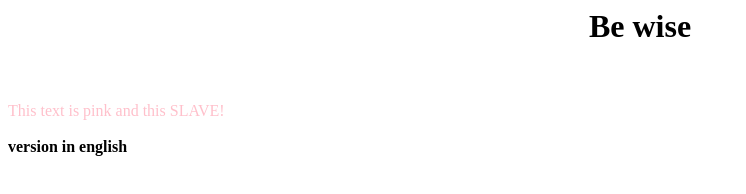
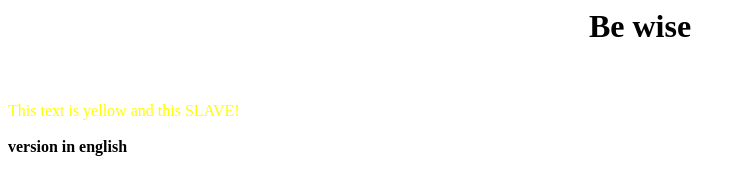
Before and after one commit to marinaimeninnik/git-demo, a plain HTML site: page index.html in a window 1280 px wide. Shown: the whole page, without its empty margins (0-746 px from the left). Drawn offline with Linux system fonts and the light colour scheme.

Commit message:
text color has changed

```diff
--- a/index.html
+++ b/index.html
@@ -5,7 +5,7 @@
 <body>
 <center><h1>Be wise</h1></center>
 <br/><br/>
-<font style="color:pink">This text is pink and this SLAVE!</font>
+<font style="color:yellow">This text is yellow and this SLAVE!</font>
 <br/><br/>
 <b>version in english</b>
 </body>
```
